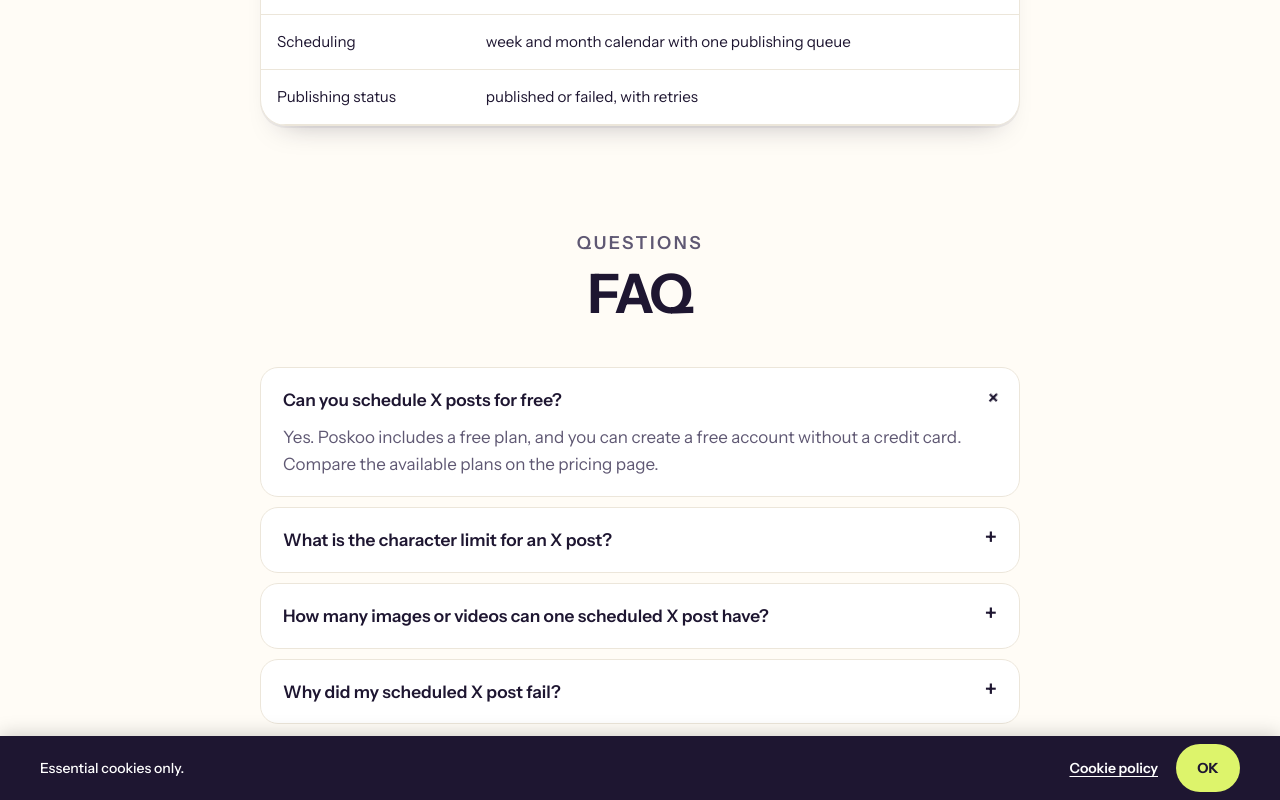
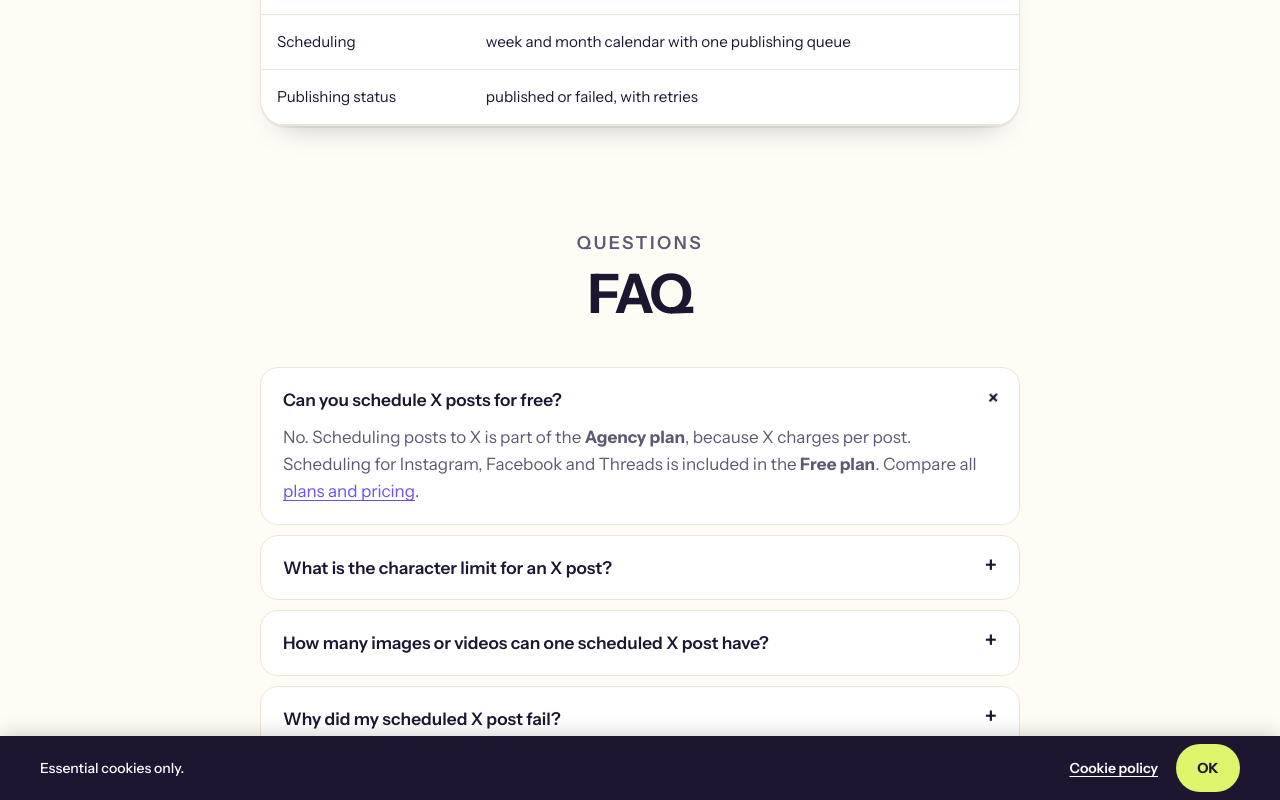
Before and after one commit to Ramanmakkar1/socialapp, a Next.js app: page /help/schedule-x-posts in a window 1280 px wide. Both pictures are taken after a click on the heading "Can you schedule X posts for free?". Shown: the part 2411-3211 px from the top of the page. Built offline with nearby package versions, Linux system fonts and the light colour scheme; no server answers.

Commit message:
autopilot: Fix the X help FAQ: scheduling X posts needs the Agency plan, not the free plan
Task #18687, written by nim/nvidia/nemotron-3.5-super-vl-120b-a12b.

```diff
--- a/src/app/help/schedule-x-posts/page.tsx
+++ b/src/app/help/schedule-x-posts/page.tsx
@@ -94,10 +94,26 @@ const steps = [
   },
 ];
 
+function plainText(node: unknown): string {
+  if (typeof node === "string") return node;
+  if (typeof node === "number") return String(node);
+  if (Array.isArray(node)) return node.map(plainText).join("");
+  if (node && typeof node === "object" && "props" in node) {
+    return plainText((node as { props: { children: unknown } }).props.children);
+  }
+  return "";
+}
+
 const faqs = [
   {
     q: "Can you schedule X posts for free?",
-    a: "Yes. Poskoo includes a free plan, and you can create a free account without a credit card. Compare the available plans on the pricing page.",
+    a: (
+      <>
+        No. Scheduling posts to X is part of the <strong>Agency plan</strong>, because X charges per post.
+        Scheduling for Instagram, Facebook and Threads is included in the <strong>Free plan</strong>. Compare all{" "}
+        <Link className={s.vlink} href="/pricing">plans and pricing</Link>.
+      </>
+    ),
   },
   {
     q: "What is the character limit for an X post?",
@@ -119,7 +135,7 @@ const faqJsonLd = {
   mainEntity: faqs.map((f) => ({
     "@type": "Question",
     name: f.q,
-    acceptedAnswer: { "@type": "Answer", text: f.a },
+    acceptedAnswer: { "@type": "Answer", text: plainText(f.a) },
   })),
 };
 
```
